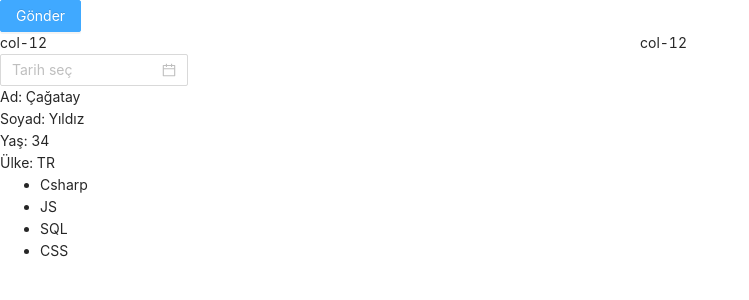
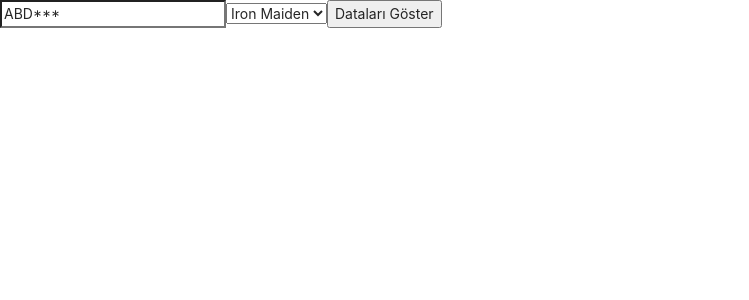
Before and after one commit to yakintech/ReactTutorial, a React (Create React App) app: page / in a window 1280 px wide. Shown: the top 300 px of the page, without its empty margins (0-749 px from the left). Built offline with nearby package versions, Linux system fonts and the light colour scheme.

Commit message:
form element

```diff
--- a/src/App.js
+++ b/src/App.js
@@ -12,6 +12,8 @@
 import 'antd/dist/antd.css';
 import { DatePicker, Button, Row, Col } from 'antd';
 import locale from 'antd/es/date-picker/locale/tr_TR';
+import Statesample2 from "./components/Statesample2";
+import Formelement from "./components/Formelement";
 
 function App() {
   let diller = ['Csharp', 'JS', 'SQL', 'CSS'];
@@ -23,25 +25,30 @@
     <div>
 
       <div>
-        <Button type="primary">Gönder</Button>
 
-        <Row>
+        <Formelement></Formelement>
+        {/* <Statesample2></Statesample2> */}
+        {/* <Onewaybind></Onewaybind> */}
+
+        {/* <Button type="primary">Gönder</Button> */}
+
+        {/* <Row>
           <Col span={12}>col-12</Col>
           <Col span={12}>col-12</Col>
-        </Row>
+        </Row> */}
 
       </div>
-      <div>
+      {/* <div>
         <DatePicker locale={locale} />
 
-      </div>
+      </div> */}
 
       {/* <input type="date" className="antdate" /> */}
 
       {/* <Csssample></Csssample> */}
       {/* <Useeffectsample></Useeffectsample> */}
       {/* <Onewaybind2></Onewaybind2> */}
-      <Usercard name={'Çağatay'} surname={'Yıldız'} age={34} languages={diller} country={'TR'} hi={hello}></Usercard>
+      {/* <Usercard name={'Çağatay'} surname={'Yıldız'} age={34} languages={diller} country={'TR'} hi={hello}></Usercard> */}
 
     </div>
   )
--- /dev/null
+++ b/src/components/Formelement.js
@@ -0,0 +1,36 @@
+import React, {useState} from 'react'
+
+function Formelement() {
+
+    const [country, setCountry] = useState('ABD***');
+    const [metal, setMetal] = useState('');
+
+    const changeCountry = (data) =>{
+         setCountry(data);
+    }
+
+    const changeMetal = (data) =>{
+        setMetal(data);
+    }
+
+    const show = ()=>{
+        console.log(metal);
+        console.log(country);
+
+    }
+
+    return (
+        <div>
+            <input type="text" name="country" value={country} onChange={(e)=> changeCountry(e.target.value)} />
+
+            <select value={metal} onChange={(e)=> changeMetal(e.target.value)}>
+                <option value="ironmaiden">Iron Maiden</option>
+                <option value="slipknot">Slipknot</option>
+                <option value="rammstein">Rammstein</option>
+            </select>
+            <button onClick={show}>Dataları Göster</button>
+        </div>
+    )
+}
+
+export default Formelement
--- /dev/null
+++ b/src/components/Statesample2.js
@@ -0,0 +1,22 @@
+import React, {useState} from 'react'
+
+function Statesample2() {
+
+    let [sayac, setSayac] = useState(3);
+
+
+    const changeSayac = ()=>{
+        setSayac(500);
+    }
+
+
+
+    return (
+        <div>
+            <h1>{sayac}</h1>
+            <button onClick={changeSayac}>Change Sayac</button>
+        </div>
+    )
+}
+
+export default Statesample2
```
